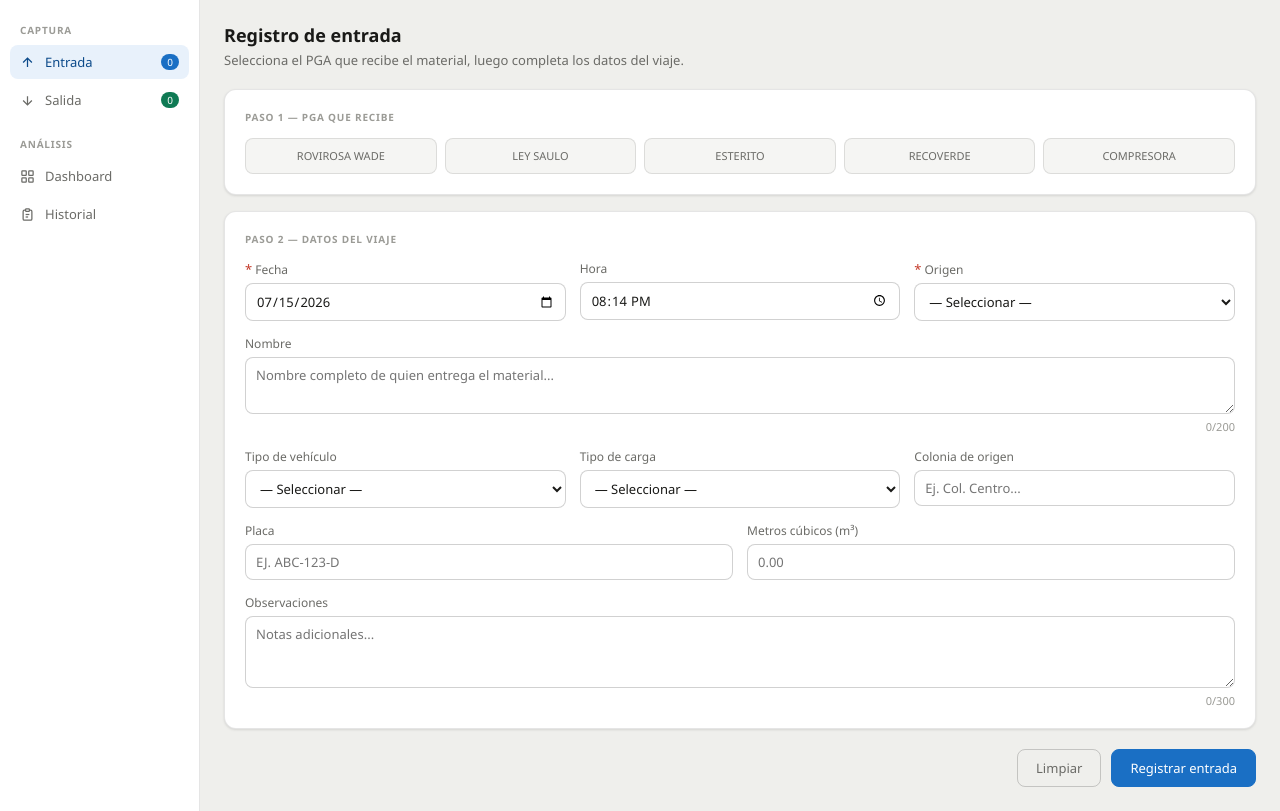
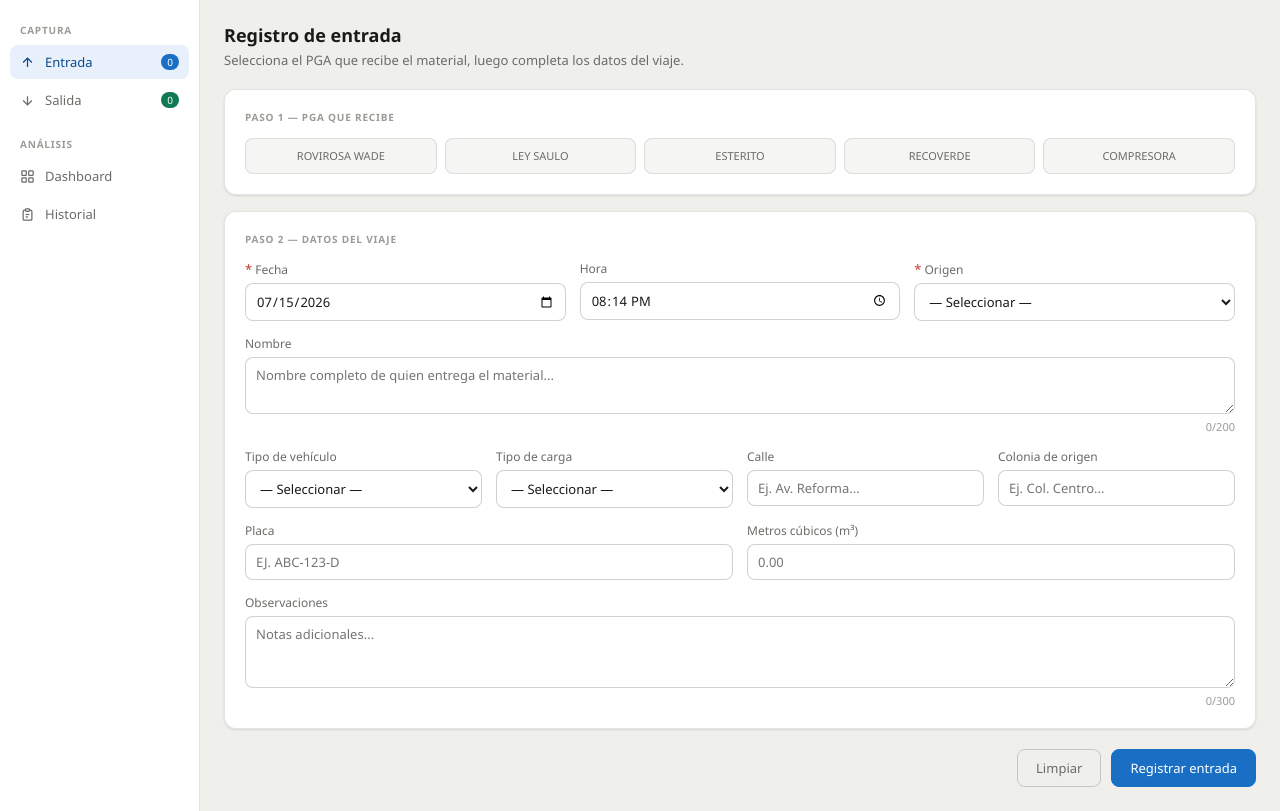
Before and after one commit to LuisViveros24/centros-transferencia, a Flask app: template templates/index.html in a window 1280 px wide. Shown: the part 57-868 px from the top of the page. Run offline with Flask 3, Linux system fonts and the light colour scheme; the template is opened without the code that fills it, so the values that code supplies are empty; parts of the project's set-up code (start-up, migrations or seed data) failed here and were passed over; some libraries are stand-ins or nearby versions.

Commit message:
feat: campo Calle en el formulario de entrada

```diff
--- a/templates/index.html
+++ b/templates/index.html
@@ -72,7 +72,7 @@
 
   /* forms */
   .form-grid{display:grid;gap:14px}
-  .cols-3{grid-template-columns:1fr 1fr 1fr}.cols-2{grid-template-columns:1fr 1fr}
+  .cols-3{grid-template-columns:1fr 1fr 1fr}.cols-2{grid-template-columns:1fr 1fr}.cols-4{grid-template-columns:1fr 1fr 1fr 1fr}
   .field{display:flex;flex-direction:column;gap:5px}
   .field label{font-size:12px;color:var(--text2);font-weight:500;display:flex;align-items:center;gap:3px}
   .req{color:var(--red);font-size:13px}
@@ -143,7 +143,7 @@
   .spinner{display:inline-block;width:14px;height:14px;border:2px solid var(--border2);border-top-color:var(--blue);border-radius:50%;animation:spin .6s linear infinite;vertical-align:middle;margin-right:6px}
   @keyframes spin{to{transform:rotate(360deg)}}
 
-  @media(max-width:900px){.sidebar{width:160px}.pga-grid,.pga-flow-grid{grid-template-columns:repeat(3,1fr)}.metrics-grid{grid-template-columns:repeat(2,1fr)}.cols-3{grid-template-columns:1fr 1fr}}
+  @media(max-width:900px){.sidebar{width:160px}.pga-grid,.pga-flow-grid{grid-template-columns:repeat(3,1fr)}.metrics-grid{grid-template-columns:repeat(2,1fr)}.cols-3{grid-template-columns:1fr 1fr}.cols-4{grid-template-columns:1fr 1fr}}
   /* hamburger button — solo visible en móvil */
   .menu-btn{display:none;background:transparent;border:none;cursor:pointer;padding:6px;border-radius:var(--radius);color:var(--text2);flex-shrink:0}
   .menu-btn:hover{background:var(--bg2)}
@@ -157,7 +157,7 @@
     .sidebar{display:none;position:fixed;top:56px;left:0;height:calc(100vh - 56px);z-index:150;width:220px;box-shadow:4px 0 16px rgba(0,0,0,0.18)}
     .sidebar.open{display:flex}
     .content{padding:16px}
-    .cols-2,.cols-3{grid-template-columns:1fr}
+    .cols-2,.cols-3,.cols-4{grid-template-columns:1fr}
     .pga-grid{grid-template-columns:repeat(2,1fr)}
     .pga-flow-grid{grid-template-columns:repeat(2,1fr)}
     .metrics-grid{grid-template-columns:repeat(2,1fr)}
@@ -250,7 +250,7 @@
             style="min-height:56px"></textarea>
           <div class="char-count" id="e-nombre-ctr">0/200</div>
         </div>
-        <div class="form-grid cols-3">
+        <div class="form-grid cols-4">
           <div class="field"><label>Tipo de vehículo</label>
             <select id="e-vehiculo">
               <option value="">— Seleccionar —</option>
@@ -270,6 +270,7 @@
               <div class="char-count" id="e-ctr">0/60</div>
             </div>
           </div>
+          <div class="field"><label>Calle</label><input type="text" id="e-calle" placeholder="Ej. Av. Reforma..."/></div>
           <div class="field"><label>Colonia de origen</label><input type="text" id="e-colonia" placeholder="Ej. Col. Centro..."/></div>
         </div>
         <div class="form-grid cols-2" style="margin-top:14px">
@@ -587,7 +588,7 @@ function autoNow(fId, hId) {
 
 // ── Limpiar ────────────────────────────────────────────────────
 function limpiarE() {
-  ['e-fecha','e-hora','e-origen','e-nombre','e-vehiculo','e-carga','e-colonia','e-placa','e-m3','e-obs','e-otro-txt']
+  ['e-fecha','e-hora','e-origen','e-nombre','e-vehiculo','e-carga','e-calle','e-colonia','e-placa','e-m3','e-obs','e-otro-txt']
     .forEach(id => { const el = document.getElementById(id); if (el) el.value = ''; });
   document.getElementById('e-otro-wrap').classList.remove('vis');
   document.getElementById('e-ctr').textContent = '0/60';
@@ -625,6 +626,7 @@ async function registrarEntrada() {
         pga, detalle: carga || '',
         origen,
         nombre: document.getElementById('e-nombre').value.trim(),
+        calle: document.getElementById('e-calle').value.trim(),
         colonia: document.getElementById('e-colonia').value.trim(),
         vehiculo: document.getElementById('e-vehiculo').value,
         placa: document.getElementById('e-placa').value.trim().toUpperCase(),
@@ -931,6 +933,7 @@ function aplicarAutocompletado() {
   if (r.vehiculo) document.getElementById('e-vehiculo').value = r.vehiculo;
   if (r.origen)   document.getElementById('e-origen').value   = r.origen;
   if (r.nombre)   document.getElementById('e-nombre').value   = r.nombre;
+  if (r.calle)    document.getElementById('e-calle').value    = r.calle;
   if (r.colonia)  document.getElementById('e-colonia').value  = r.colonia;
   if (r.detalle) {
     const sel = document.getElementById('e-carga');
```
